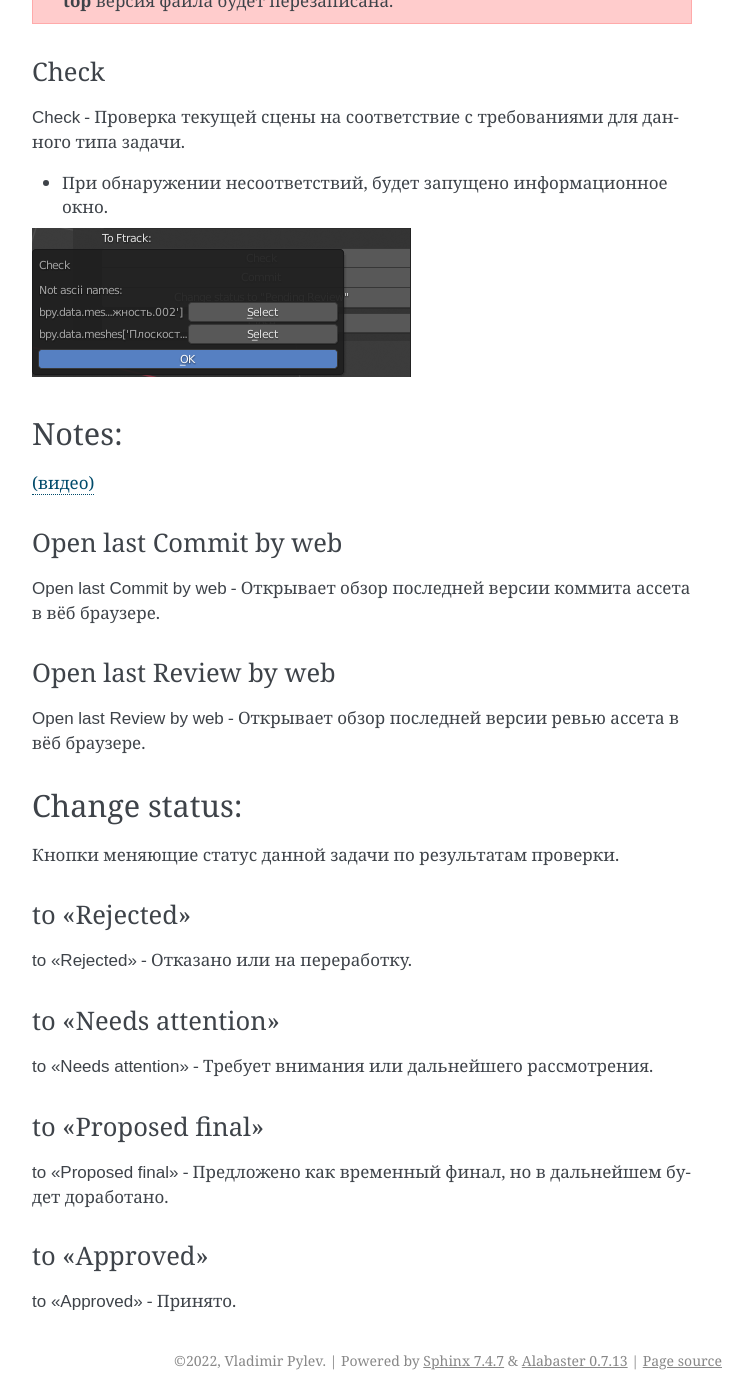
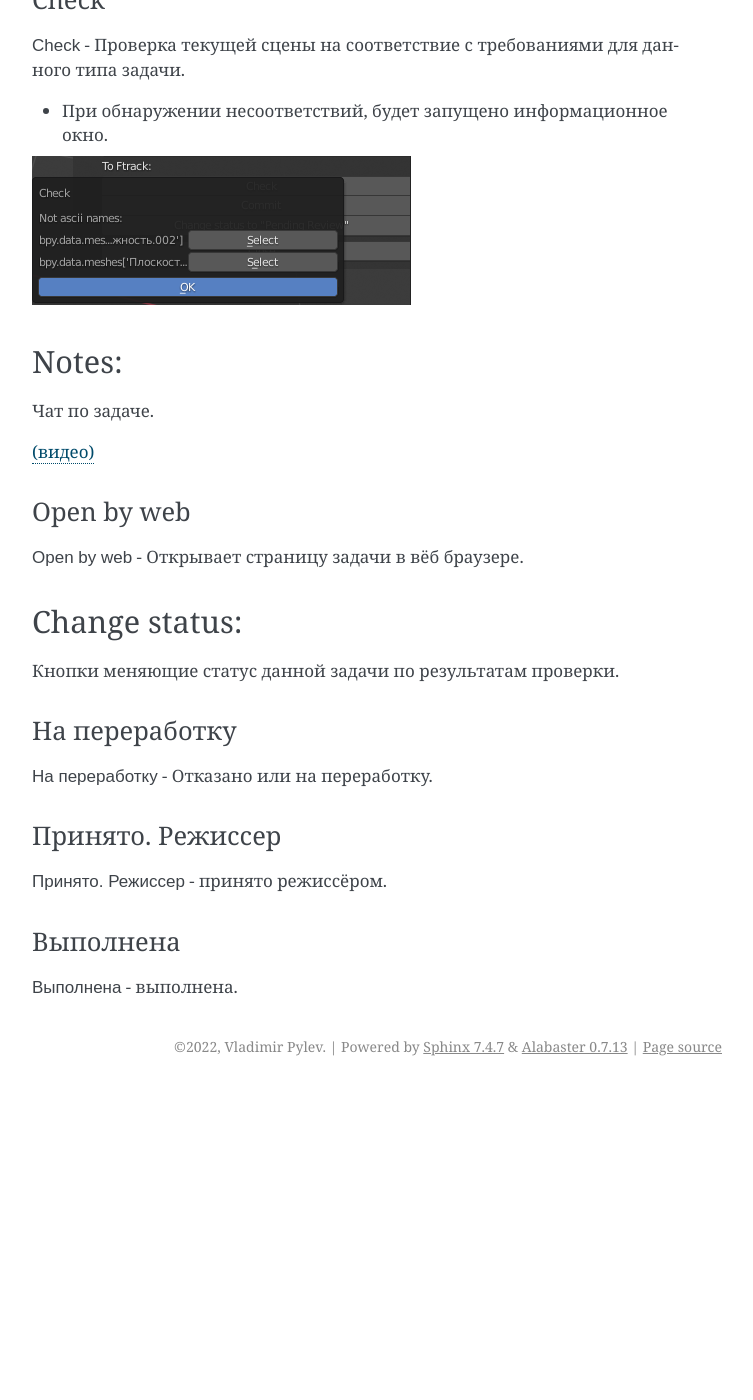
Before and after one commit to volodya-renderberg/cerebro-b3d-connect-manual, a Sphinx documentation site: the page built from docs/source/manual/check_panel.rst, in a window 1280 px wide and 1400 px high, scrolled down 1629 px. Shown: the whole window, without its empty margins (388-1141 px from the left). Built offline with Sphinx 7.4.7, drawn with Linux system fonts in a browser that asks for light colours; after the commit the page ends 2715 px from its top, so only the background shows below that; some of the changed text lies outside the part shown.

Commit message:
Cheking panel

```diff
--- a/docs/source/manual/check_panel.rst
+++ b/docs/source/manual/check_panel.rst
@@ -76,23 +72,17 @@ Check
 Notes:
 ------
 
+Чат по задаче.
+
 `(видео) <https://disk.yandex.ru/i/yRKNPQEyOGHjIw>`_
 
 
 .. _check_panel_open_last_commit_by_web:
 
-Open last Commit by web
-~~~~~~~~~~~~~~~~~~~~~~~
+Open by web
+~~~~~~~~~~~
 
-:guilabel:`Open last Commit by web` - Открывает обзор последней версии коммита ассета в вёб браузере.
-
-
-.. _check_panel_open_last_review_by_web:
-
-Open last Review by web
-~~~~~~~~~~~~~~~~~~~~~~~
-
-:guilabel:`Open last Review by web` - Открывает обзор последней версии ревью ассета в вёб браузере.
+:guilabel:`Open by web` - Открывает страницу задачи в вёб браузере.
 
 
 .. _check_panel_change_status:
@@ -104,31 +94,23 @@ Change status:
 
 .. _check_panel_status_to_rejected:
 
-to "Rejected"
-~~~~~~~~~~~~~
+На переработку
+~~~~~~~~~~~~~~~
 
-:guilabel:`to "Rejected"` - Отказано или на переработку.
+:guilabel:`На переработку` - Отказано или на переработку.
 
 
-.. _check_panel_status_to_needs_attention:
+.. _check_panel_status_to_done_masters:
 
-to "Needs attention"
-~~~~~~~~~~~~~~~~~~~~
+Принято. Режиссер
+~~~~~~~~~~~~~~~~~
 
-:guilabel:`to "Needs attention"` - Требует внимания или дальнейшего рассмотрения.
+:guilabel:`Принято. Режиссер` - принято режиссёром.
 
 
-.. _check_panel_status_to_proposed_final:
+.. _check_panel_status_to_done:
 
-to "Proposed final"
-~~~~~~~~~~~~~~~~~~~
+Выполнена
+~~~~~~~~~
 
-:guilabel:`to "Proposed final"` - Предложено как временный финал, но в дальнейшем будет доработано.
-
-
-.. _check_panel_status_to_approved:
-
-to "Approved"
-~~~~~~~~~~~~~
-
-:guilabel:`to "Approved"` - Принято.
+:guilabel:`Выполнена` - выполнена.
--- a/docs/source/manual/lcm.rst
+++ b/docs/source/manual/lcm.rst
@@ -1,7 +1,7 @@
 .. _lcm-page:
 
-Light(Ftrack)
-=============
+Light(Cerebro)
+==============
 
 Самостоятельная панель с инструментами для экспорта-импорта настроек освещения **eevee**.
 
--- a/docs/source/manual/video.rst
+++ b/docs/source/manual/video.rst
@@ -3,7 +3,7 @@
 Видео Инструкции
 ================
 
-.. note:: Инструкции записаны для *Ftrack*, но принцип и функционал в большенстве случаев тот же.
+.. note:: Инструкции записаны для *Cerebro*, но принцип и функционал в большенстве случаев тот же.
 
 * `Общий обзор <https://youtu.be/R-c-LF7VbWM>`_
 
--- a/docs/source/manual/work_panel.rst
+++ b/docs/source/manual/work_panel.rst
@@ -42,12 +42,12 @@ Sources panel
 Fix scene:
 ----------
 
-Панель переходного периода из *Ftrack*
+Панель переходного периода из *Cerebro*
 
 Recover paths
 ~~~~~~~~~~~~~
 
-Замена путей библиотек после переезда из *Ftrack*.
+Замена путей библиотек после переезда из *Cerebro*.
 
 :guilabel:`Recover paths` - откроет проводник где надо выбрать файл *recover.json* созданный при бекапе проекта.
 
```
Also changed, not shown: other parts of docs/source/manual/check_panel.rst (+5 -9 lines).
